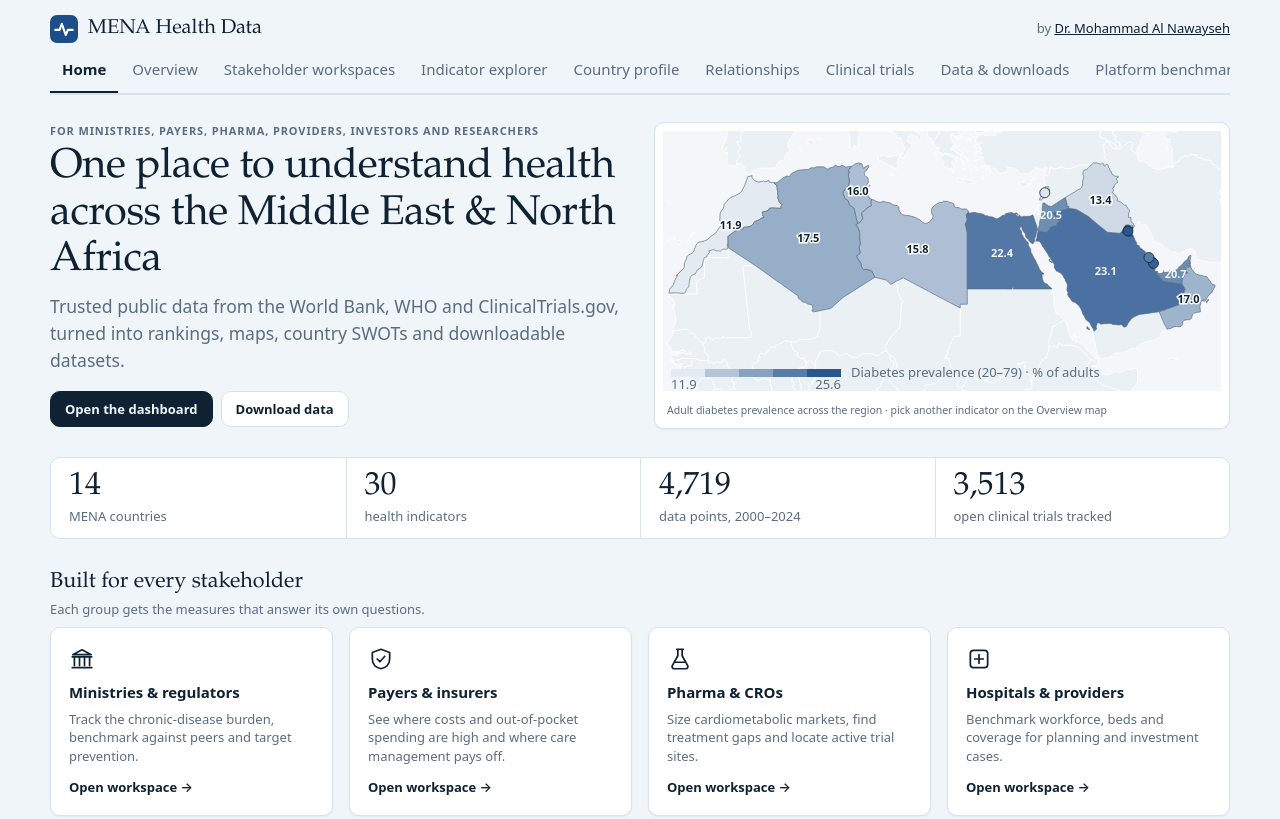
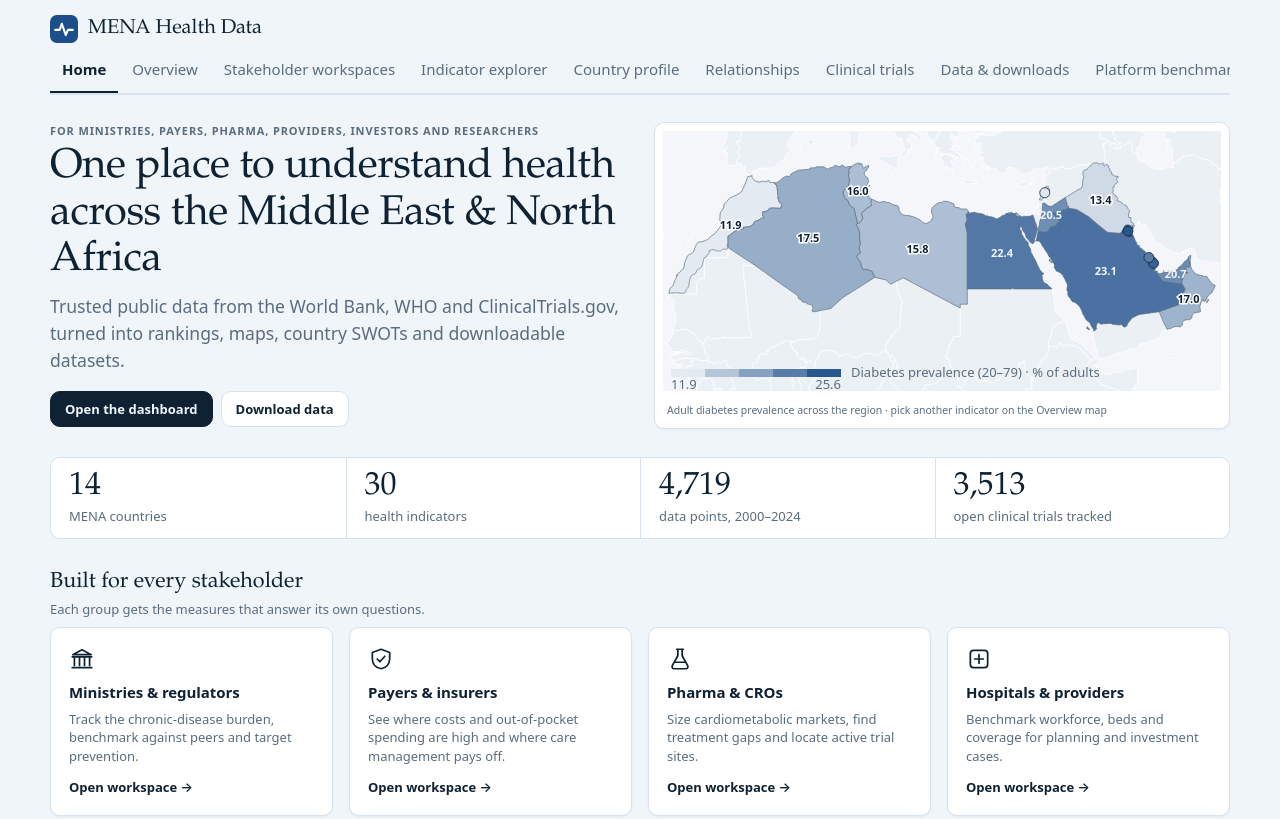
Before and after one commit to mohammadnawaiseh/mena-health-data, a plain HTML site: page index.html in a window 1280 px wide. Shown: the top 819 px of the page. Drawn offline with Linux system fonts and the light colour scheme; no server answers.

Commit message:
Header: drop byline; About: link to LinkedIn profile
Co-Authored-By: Claude Fable 5 <noreply@anthropic.com>
Claude-Session: https://claude.ai/code/session_01HUdjdvFyHebGZSrDv9B7tn

```diff
--- a/index.html
+++ b/index.html
@@ -13,7 +13,7 @@
 <link rel="stylesheet" href="assets/site.css">
 </head>
 <body>
-<div class="site-top"><a class="brand" href="#/home"><svg viewBox="0 0 32 32" aria-hidden="true"><rect width="32" height="32" rx="8" fill="#1d4e89"/><path d="M6 17h5l2.5-7 4.5 13 2.5-6H26" fill="none" stroke="#fff" stroke-width="2.4" stroke-linecap="round" stroke-linejoin="round"/></svg><span>MENA Health Data</span></a><span class="by">by <a href="#/about">Dr. Mohammad Al Nawayseh</a></span></div>
+<div class="site-top"><a class="brand" href="#/home"><svg viewBox="0 0 32 32" aria-hidden="true"><rect width="32" height="32" rx="8" fill="#1d4e89"/><path d="M6 17h5l2.5-7 4.5 13 2.5-6H26" fill="none" stroke="#fff" stroke-width="2.4" stroke-linecap="round" stroke-linejoin="round"/></svg><span>MENA Health Data</span></a></div>
 <div id="dash-root">
 <div class="hd">
 <header class="hero" id="hero"><p class="eyebrow">Open health intelligence for the Middle East &amp; North Africa</p>
@@ -205,7 +205,7 @@
 <div class="sechead"><h2>About MENA Health Data</h2><p class="who">An independent, open resource built on public data.</p></div>
 <div class="about">
 <div class="card"><h3>Why this exists</h3><p>Health data for the Middle East and North Africa is scattered across the World Bank, WHO, trial registries and thousands of papers. MENA Health Data brings it into one place and turns it into answers for the people who make decisions: ministries, payers, pharma, providers, investors and public-health researchers.</p><p>Each group has its own workspace with a dashboard, smart tools, a SWOT, the research evidence and data to download.</p></div>
-<div class="card"><h3>Who is behind it</h3><p><b>Dr. Mohammad Al Nawayseh</b> is an Associate Professor of Information Systems and Computing at Ajman University, UAE, with a PhD from Brunel University, UK. His work covers health informatics, mobile health, machine learning and IoT-based healthcare.</p><p><a href="https://www.linkedin.com/search/results/all/?keywords=Mohammad%20Al%20Nawayseh" id="about-linkedin" target="_blank" rel="noopener">Connect on LinkedIn →</a></p></div>
+<div class="card"><h3>Who is behind it</h3><p><b>Dr. Mohammad Al Nawayseh</b> is an Associate Professor of Information Systems and Computing at Ajman University, UAE, with a PhD from Brunel University, UK. His work covers health informatics, mobile health, machine learning and IoT-based healthcare.</p><p><a href="https://www.linkedin.com/in/mohammad-khaled-5465461a/" id="about-linkedin" target="_blank" rel="noopener">Connect on LinkedIn →</a></p></div>
 <div class="card"><h3>How to use and cite it</h3><ul><li>Everything is free to explore and download.</li><li>Scores and SWOT flags are screening tools with published rules, not validated models.</li><li>Study findings are short summaries; read the paper before citing.</li><li>Suggested citation: Al Nawayseh M. MENA Health Data. 2026.</li><li>World Bank data is CC BY 4.0; WHO data is reused for non-commercial, informational purposes; check each source's terms before reuse.</li></ul></div>
 </div>
 </section>
```
